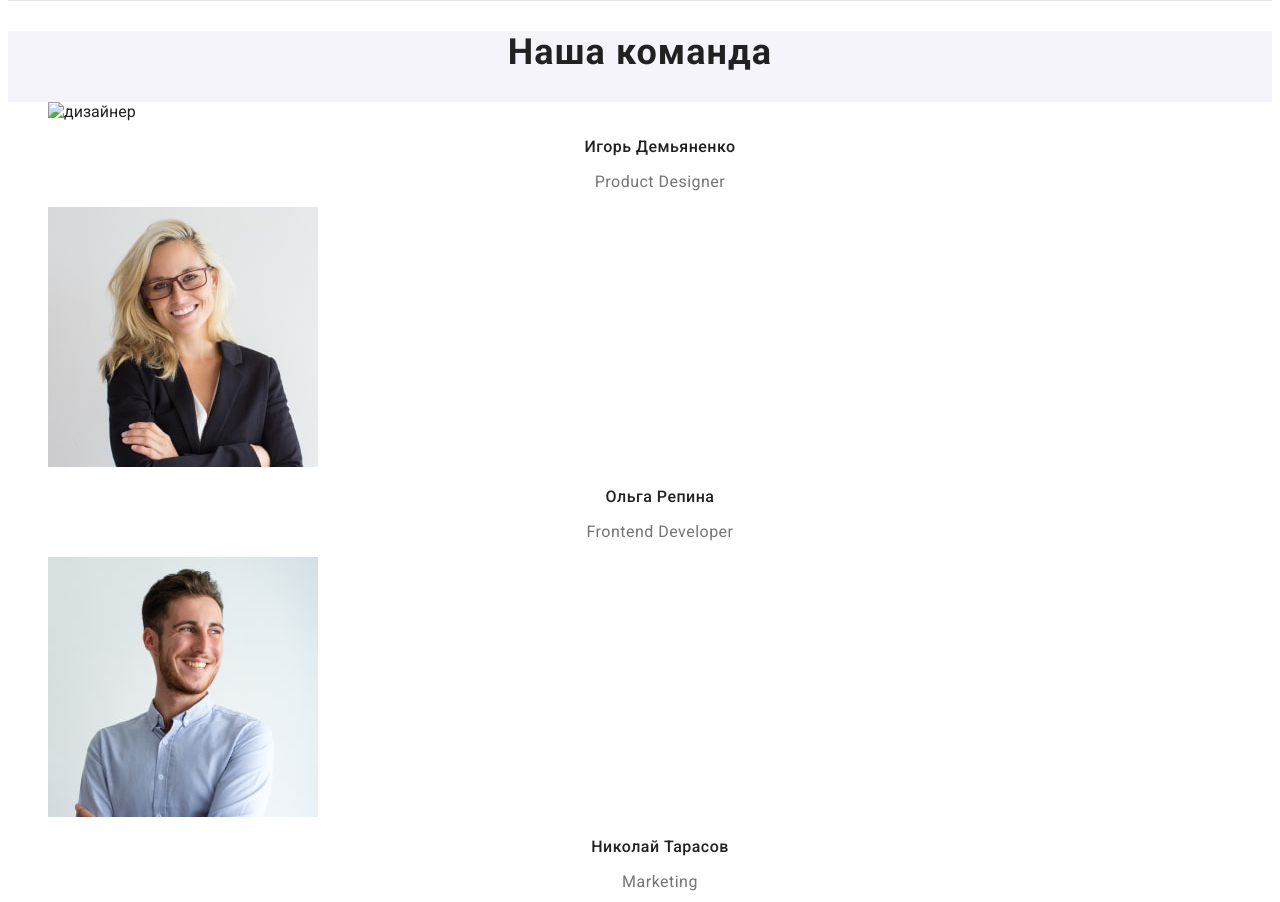
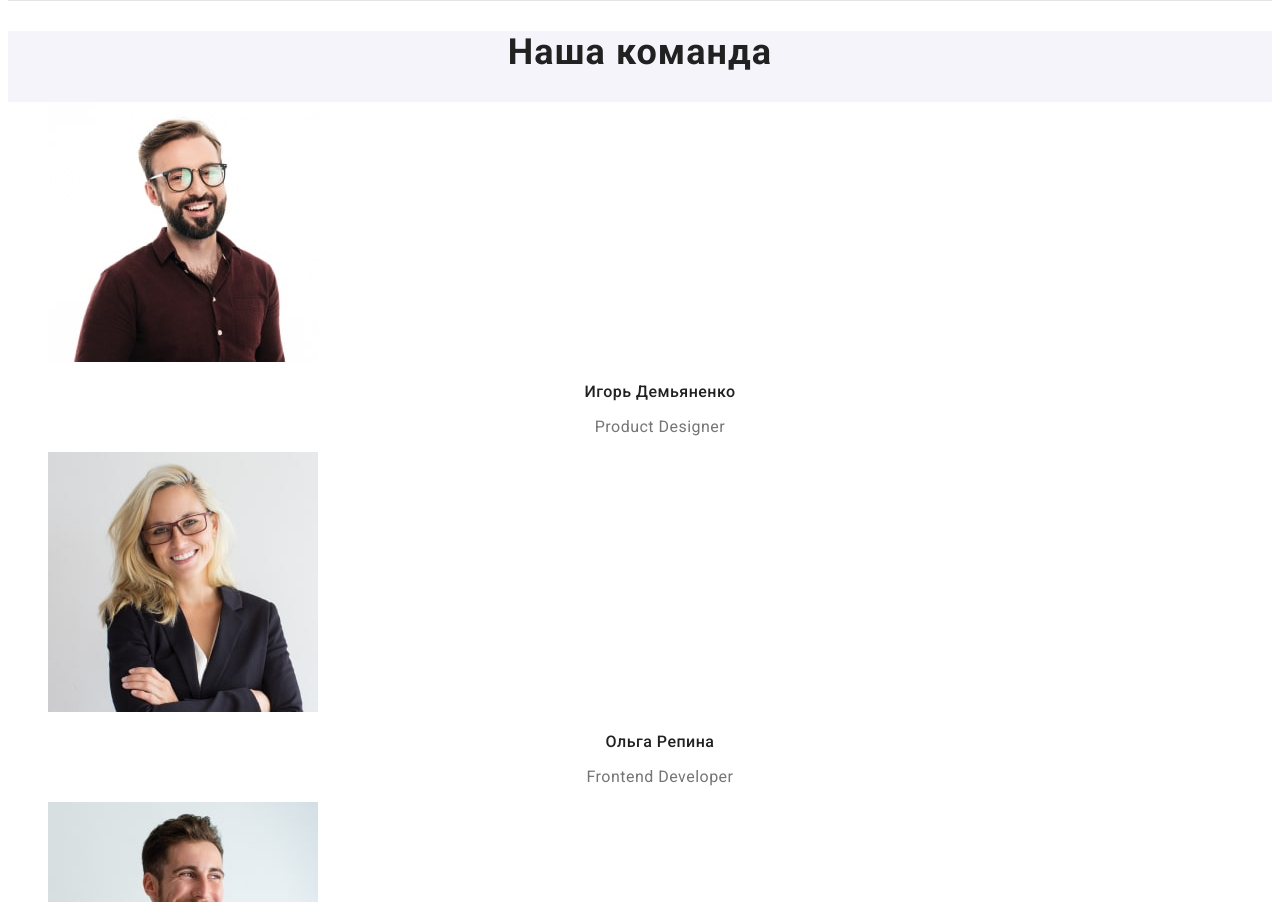
Before and after one commit to OljaOlja/goit-markup-hw-02, a plain HTML site: page index.html in a window 1280 px wide. Shown: the part 1581-2483 px from the top of the page. Drawn offline with Linux system fonts and the light colour scheme; the site is published under a folder, as on GitHub Pages, so addresses that start at the root find nothing.

Commit message:
Добавлена разметка для Портфолио и добавлены все стили+исправлена ошибка в фото

```diff
--- a/index.html
+++ b/index.html
@@ -122,7 +122,7 @@
         <ul class="team-list list">
           <li>
             <img
-              src="/images/our_team_img01.jpg"
+              src="./images/our_team_img01.jpg"
               alt="дизайнер"
               width="270"
               height="260"
```
